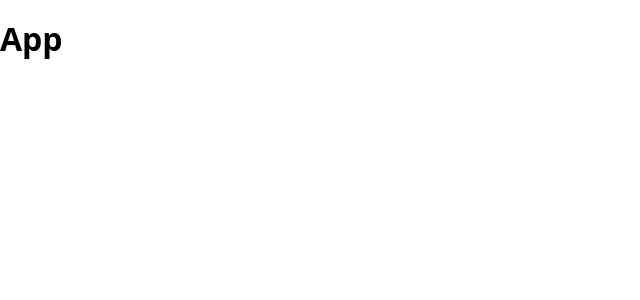
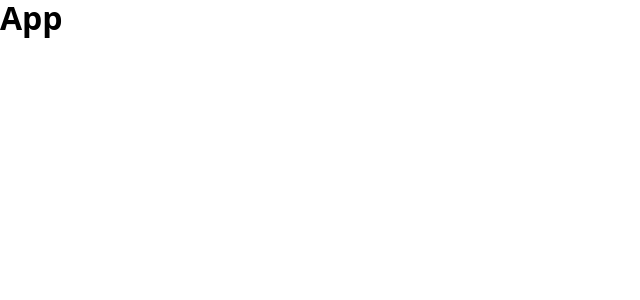
Before and after one commit to RomaBortnik/test-vis0, a React (Create React App) app: page / in a window 1280 px wide. Shown: the top 300 px of the page, without its empty margins (0-640 px from the left). Built offline with nearby package versions, Linux system fonts and the light colour scheme.

Commit message:
added global styles

```diff
--- a/package.json
+++ b/package.json
@@ -4,6 +4,7 @@
   "version": "0.1.0",
   "private": true,
   "dependencies": {
+    "@emotion/react": "^11.11.1",
     "@emotion/styled": "^11.11.0",
     "@testing-library/jest-dom": "^5.17.0",
     "@testing-library/react": "^13.4.0",
--- a/src/index.js
+++ b/src/index.js
@@ -1,11 +1,15 @@
 import React from "react";
 import ReactDOM from "react-dom/client";
 import "modern-normalize";
+import { Global } from "@emotion/react";
+
+import { GlobalStyles } from "./styles/globalStyles";
 import App from "./components/App";
 
 const root = ReactDOM.createRoot(document.getElementById("root"));
 root.render(
   <React.StrictMode>
+    <Global styles={GlobalStyles} />
     <App />
   </React.StrictMode>
 );
--- /dev/null
+++ b/src/styles/globalStyles.js
@@ -0,0 +1,55 @@
+import { css } from "@emotion/react";
+
+export const GlobalStyles = css`
+  html {
+    box-sizing: border-box;
+    scroll-behavior: smooth;
+  }
+
+  body {
+    min-height: 100vh;
+  }
+
+  h1,
+  h2,
+  h3,
+  h4,
+  h5,
+  h6,
+  p {
+    margin: 0;
+    padding: 0;
+  }
+
+  ul,
+  ol {
+    list-style: none;
+    padding-left: 0;
+    margin: 0;
+  }
+
+  img {
+    display: block;
+    max-width: 100%;
+    height: auto;
+  }
+
+  button {
+    padding: 0;
+    border: none;
+    font: inherit;
+    color: inherit;
+    background-color: transparent;
+    cursor: pointer;
+  }
+
+  a {
+    text-decoration: none;
+    color: inherit;
+  }
+
+  code {
+    font-family: source-code-pro, Menlo, Monaco, Consolas, "Courier New",
+      monospace;
+  }
+`;
```
Also changed, not shown: 1 other file (tests, documents, lock files or other folders).
